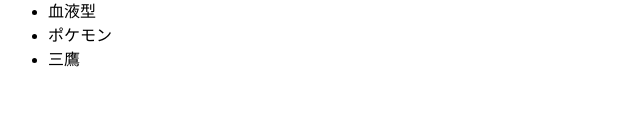
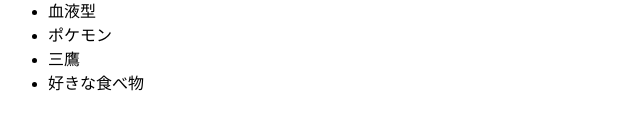
Before and after one commit to MudsTJUN/program1SA_2023, a plain HTML site: page DSprog/samplecode/index.html in a window 1280 px wide. Shown: the part 130-260 px from the top of the page, without its empty margins (0-640 px from the left). Drawn offline with Linux system fonts and the light colour scheme.

Commit message:
好きな食べ物を追記

```diff
--- a/DSprog/samplecode/index.html
+++ b/DSprog/samplecode/index.html
@@ -15,6 +15,7 @@
         <li>血液型</li>
         <li>ポケモン</li>
         <li>三鷹</li>
+        <li>好きな食べ物</li>
     </ul>
 </body>
 </html>
```
Also changed, not shown: DSprog/samplecode/neighbor.html (+1 -0 lines).
